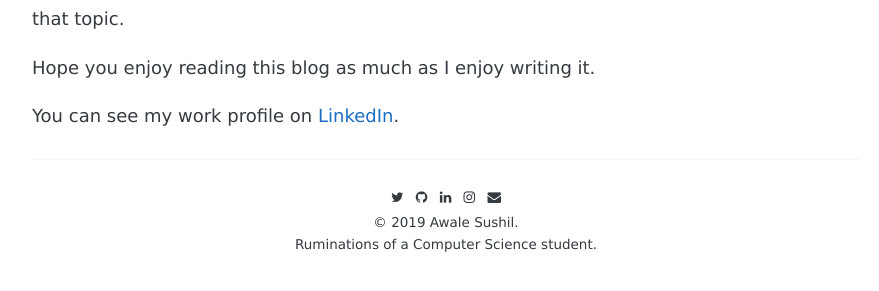
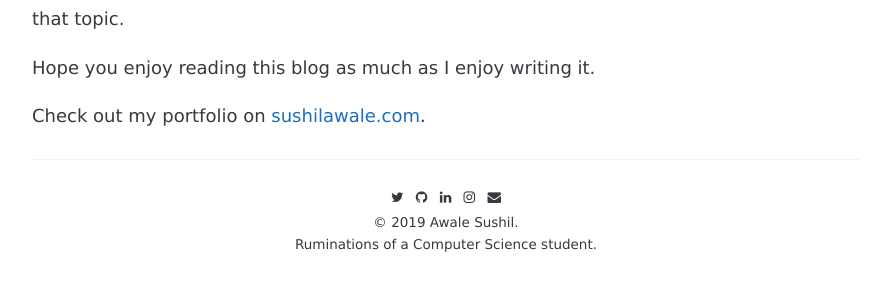
Before and after one commit to awalesushil/blog, a Jekyll site: the page built from about.md, in a window 1280 px wide. Shown: the part 535-826 px from the top of the page, without its empty margins (194-1073 px from the left). Built offline with Jekyll 4.4.1, drawn with Linux system fonts in a browser that asks for light colours; some web fonts are replaced.

Commit message:
Added link to portfolio

```diff
--- a/about.md
+++ b/about.md
@@ -13,4 +13,4 @@ The blog is also a log to keep track of things that I learn and validate my unde
 
 Hope you enjoy reading this blog as much as I enjoy writing it.
 
-You can see my work profile on [LinkedIn](https://www.linkedin.com/in/sushilawale){:target="_blank"}.
+Check out my portfolio on [sushilawale.com](http://sushilawale.com){:target="_blank"}.
```
